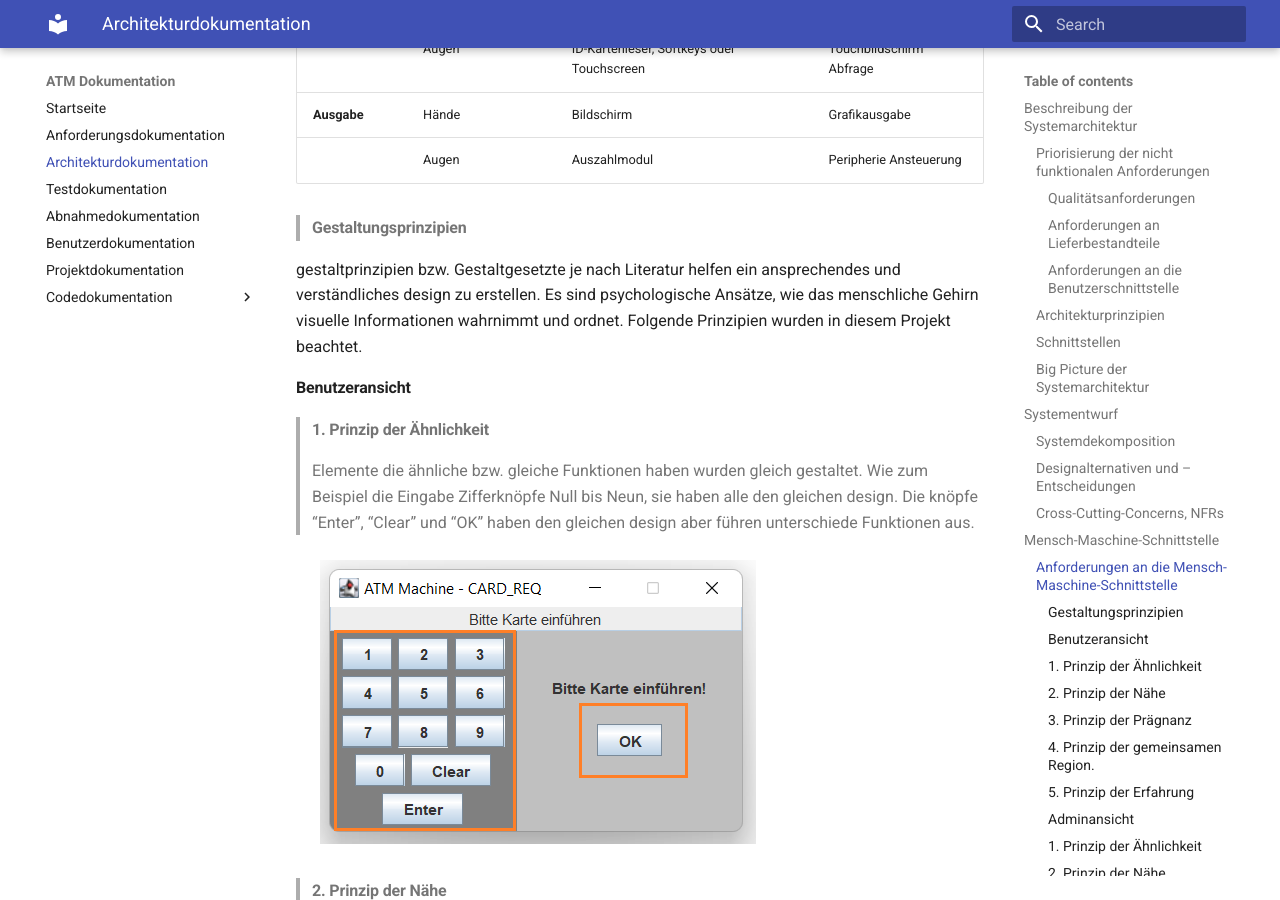
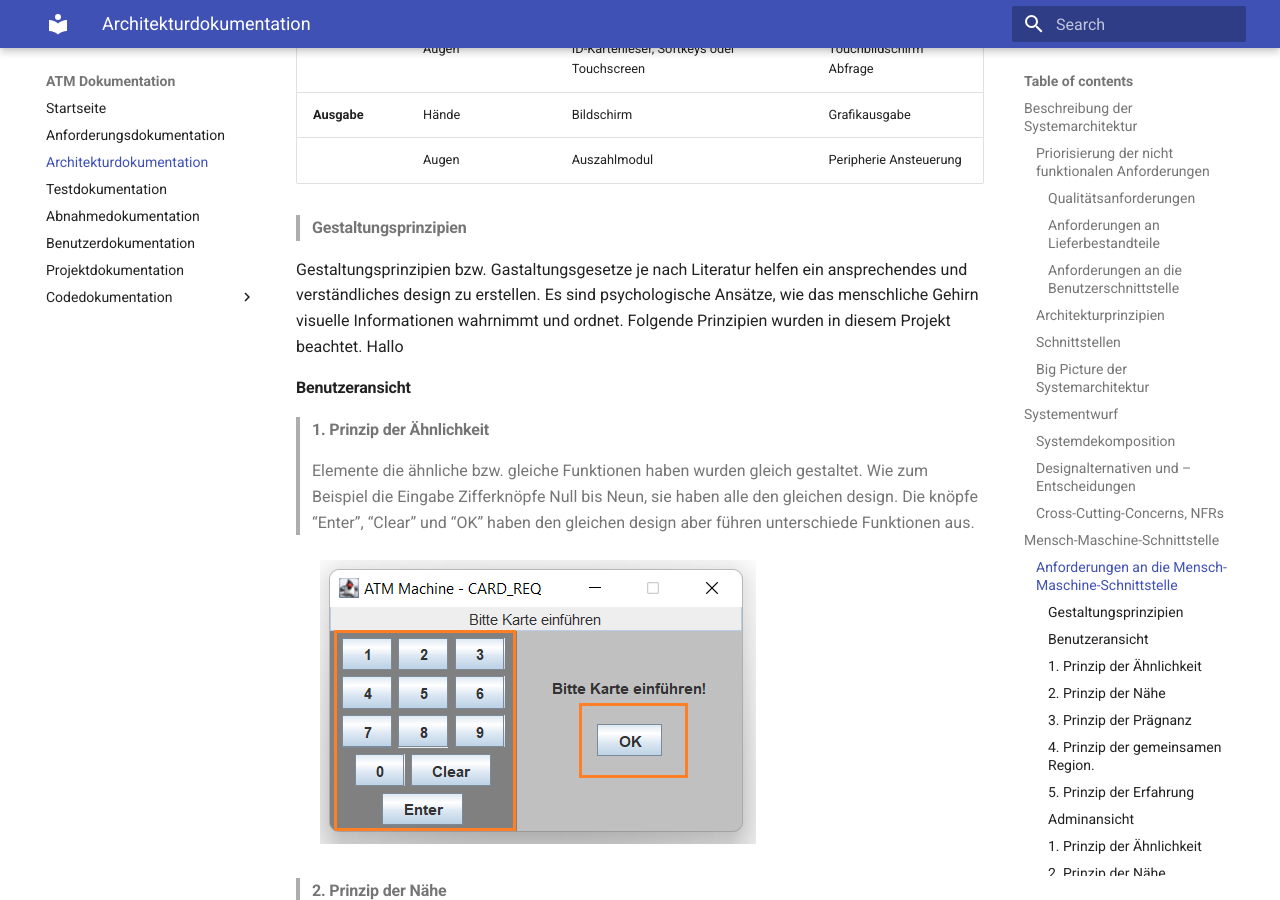
Before and after one commit to Halfpipe-SD/ATM, an MkDocs documentation site: the page built from docs/docs/architecture-docs.md, in a window 1280 px wide and 900 px high, scrolled down 4654 px. Built offline with MkDocs 1.6.1 and Material for MkDocs 9.7.7, drawn with Linux system fonts in a browser that asks for light colours.

Commit message:
Test commit

```diff
--- a/docs/docs/architecture-docs.md
+++ b/docs/docs/architecture-docs.md
@@ -105,9 +105,9 @@ Der Mensch gibt mit seinen Aktoren (Händen) eine Eingabe-Information an die Per
 
 >#### Gestaltungsprinzipien
 
-gestaltprinzipien bzw. Gestaltgesetzte je nach Literatur helfen ein ansprechendes und verständliches design zu erstellen.
+Gestaltungsprinzipien bzw. Gastaltungsgesetze je nach Literatur helfen ein ansprechendes und verständliches design zu erstellen.
 Es sind psychologische Ansätze, wie das menschliche Gehirn visuelle Informationen wahrnimmt und ordnet. Folgende Prinzipien wurden in diesem Projekt beachtet.
-
+Hallo
 #### Benutzeransicht
 
 >#### 1.	Prinzip der Ähnlichkeit
```
